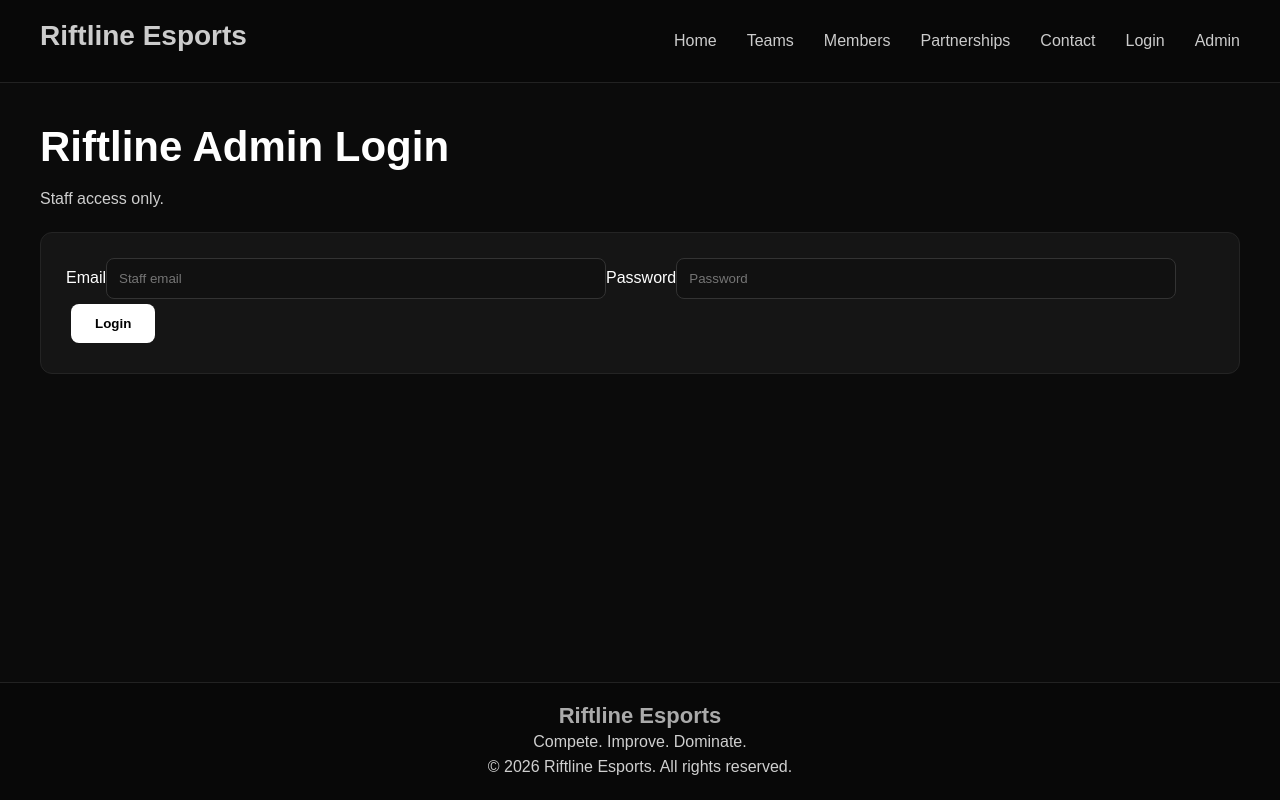
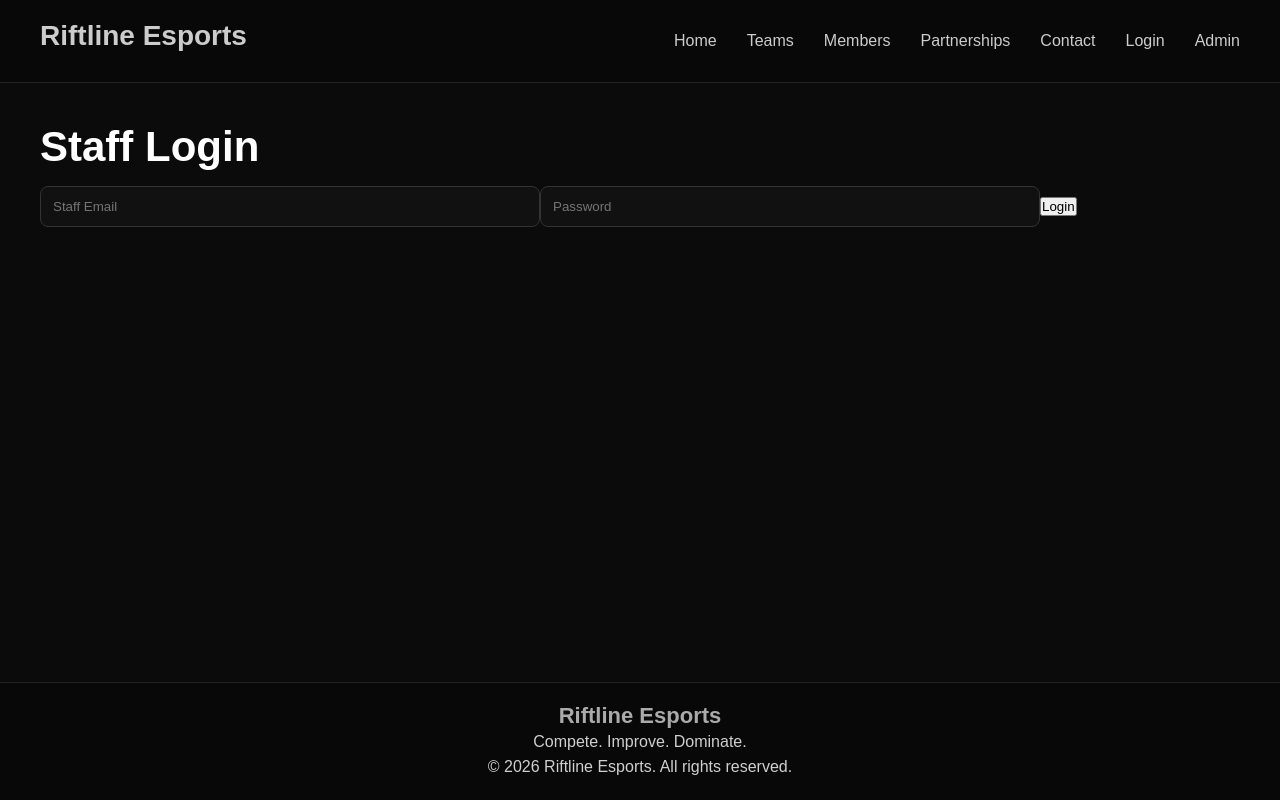
Before and after one commit to yodaorder/yodaorder.github.io, a React (Vite) app: page /login in a window 1280 px wide. Built offline with nearby package versions, Linux system fonts and the light colour scheme.

Commit message:
Update Login.jsx

```diff
--- a/src/pages/Login.jsx
+++ b/src/pages/Login.jsx
@@ -1,80 +1,102 @@
 import { useState } from "react";
-import { useNavigate } from "react-router-dom";
-
-import { login } from "../services/auth";
 
 function Login() {
-  const navigate = useNavigate();
-
   const [email, setEmail] = useState("");
   const [password, setPassword] = useState("");
-
   const [error, setError] = useState("");
 
-  async function handleLogin(e) {
+  const staffAccounts = [
+    "owner@riftline.com",
+    "admin@riftline.com",
+    "staff@riftline.com"
+  ];
+
+  const staffPassword = "RiftlineStaff123";
+
+
+  function handleLogin(e) {
     e.preventDefault();
 
-    try {
-      await login(email, password);
+    const validEmail = staffAccounts.includes(
+      email.toLowerCase().trim()
+    );
 
-      navigate("/admin");
+    const validPassword =
+      password === staffPassword;
 
-    } catch (err) {
-      setError("Invalid email or password");
+
+    if (validEmail && validPassword) {
+
+      localStorage.setItem(
+        "staffLoggedIn",
+        "true"
+      );
+
+      localStorage.setItem(
+        "staffEmail",
+        email.toLowerCase().trim()
+      );
+
+
+      window.location.href = "/admin";
+
+    } else {
+
+      setError(
+        "Invalid staff email or password."
+      );
+
     }
   }
 
 
   return (
-    <div className="login-container">
+    <div className="login-page">
 
-      <h1>Riftline Admin Login</h1>
+      <div className="login-box">
 
-      <p>
-        Staff access only.
-      </p>
+        <h1>
+          Staff Login
+        </h1>
 
-
-      <div className="card">
 
         <form onSubmit={handleLogin}>
 
-          <label>
-            Email
-          </label>
-
           <input
             type="email"
-            placeholder="Staff email"
+            placeholder="Staff Email"
             value={email}
-            onChange={(e) => setEmail(e.target.value)}
+            onChange={(e) =>
+              setEmail(e.target.value)
+            }
+            required
           />
 
-
-          <label>
-            Password
-          </label>
 
           <input
             type="password"
             placeholder="Password"
             value={password}
-            onChange={(e) => setPassword(e.target.value)}
+            onChange={(e) =>
+              setPassword(e.target.value)
+            }
+            required
           />
 
 
-          {error && (
-            <p>
-              {error}
-            </p>
-          )}
-
-
-          <button className="btn" type="submit">
+          <button type="submit">
             Login
           </button>
 
+
         </form>
+
+
+        {error && (
+          <p className="error">
+            {error}
+          </p>
+        )}
 
       </div>
 
@@ -82,4 +104,5 @@ function Login() {
   );
 }
 
+
 export default Login;
```
